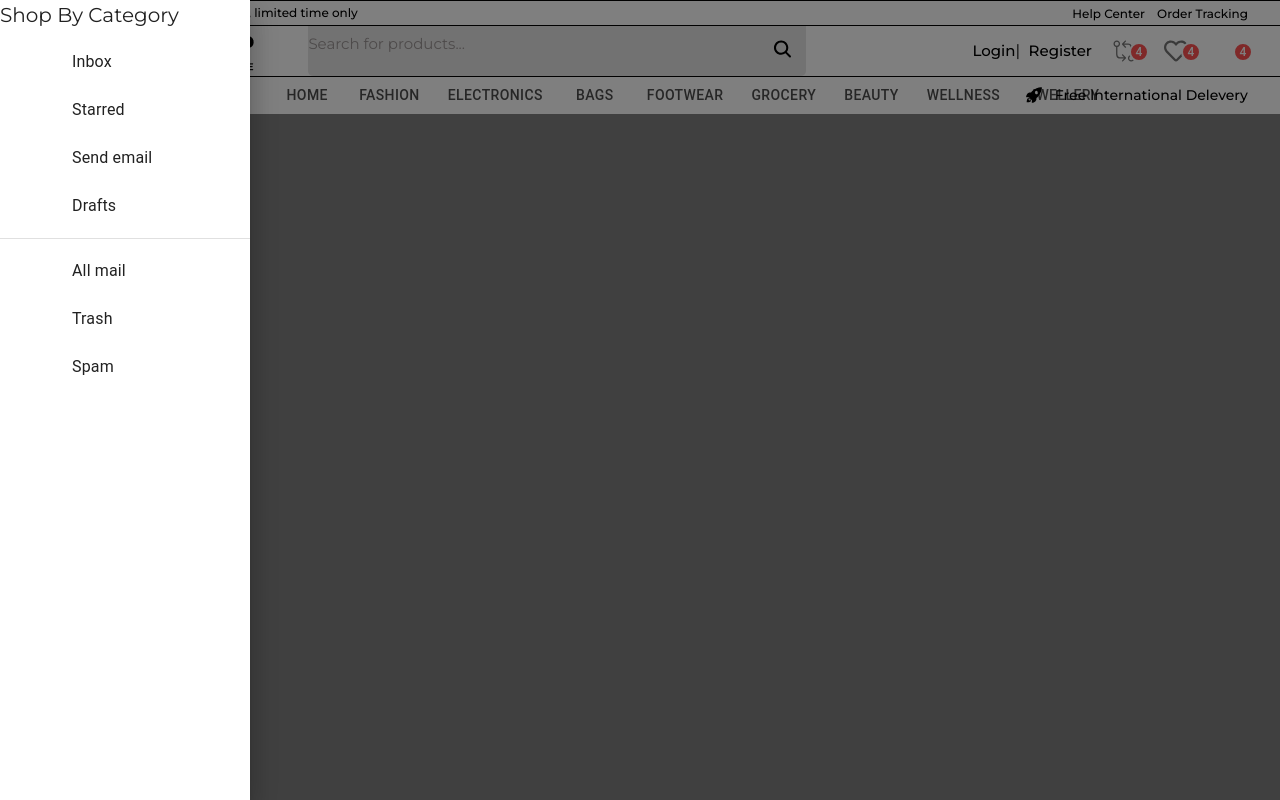
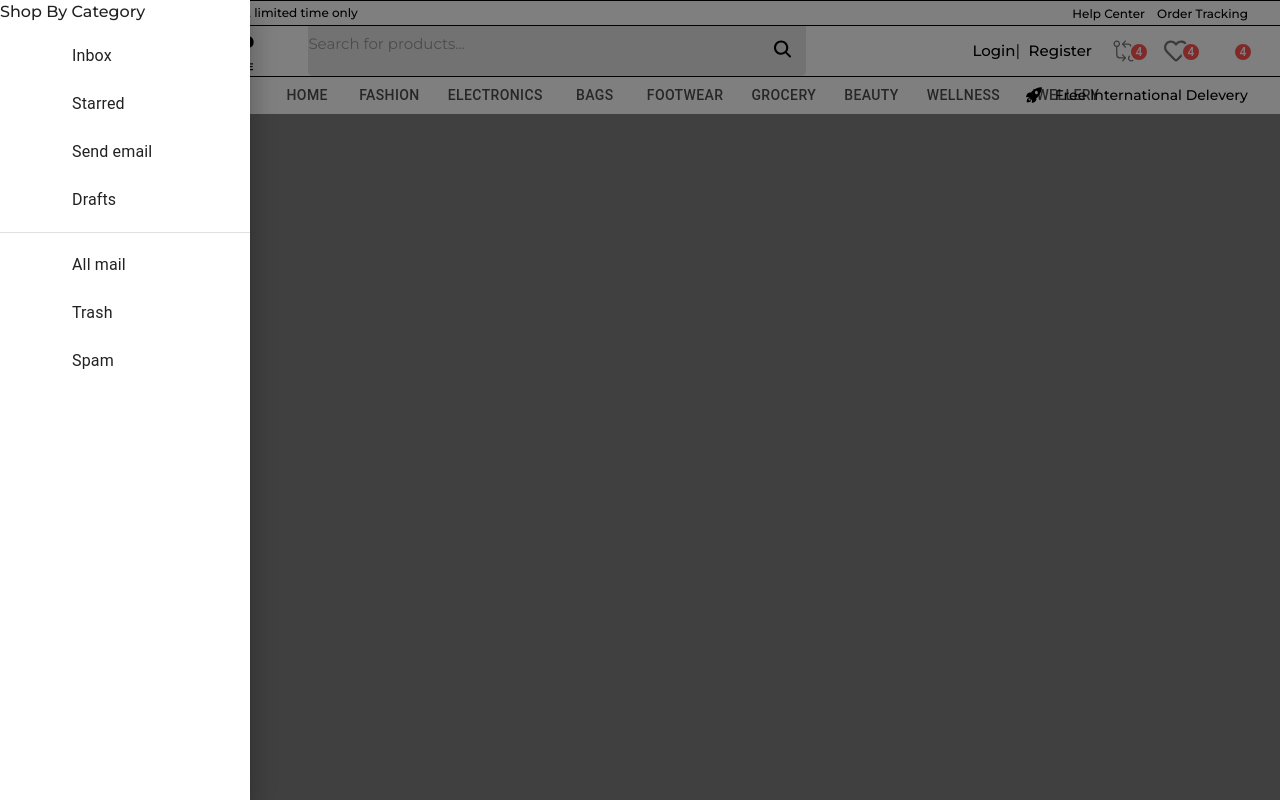
Before and after one commit to nilajcoder/Shop, a React (Vite) app in the folder frontend/: page / in a window 1280 px wide. Both pictures are taken after a click on the button "SHOP BY CATEGORY". Built offline with nearby package versions, Linux system fonts and the light colour scheme; some icons are missing.

Commit message:
text16font500

```diff
--- a/frontend/src/component/Header/Navigation/CategoryPanel.jsx
+++ b/frontend/src/component/Header/Navigation/CategoryPanel.jsx
@@ -22,7 +22,7 @@ const CategoryPanel = (props) => {
    const DrawerList = (
     <Box sx={{ width: 250 }} role="presentation" onClick={toggleDrawer(false)}>
 
-        <h3 className='p 3 text-[20px]'>Shop By Category </h3>
+        <h3 className='p 3 text-[16px] font-[500]'>Shop By Category </h3>
       <List>
         {['Inbox', 'Starred', 'Send email', 'Drafts'].map((text, index) => (
           <ListItem key={text} disablePadding>
```
